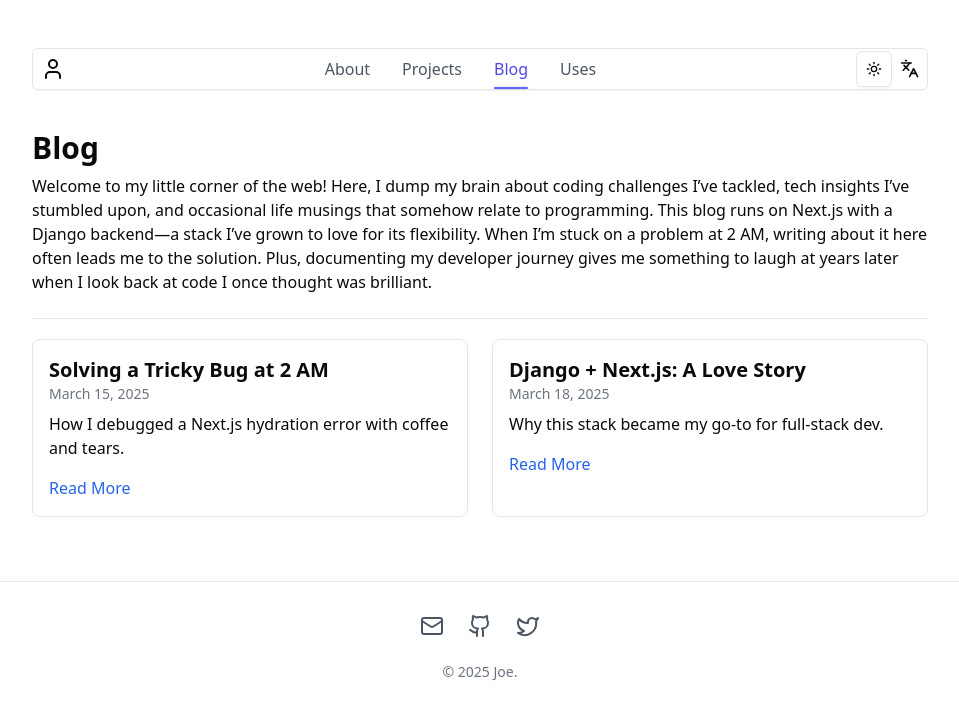
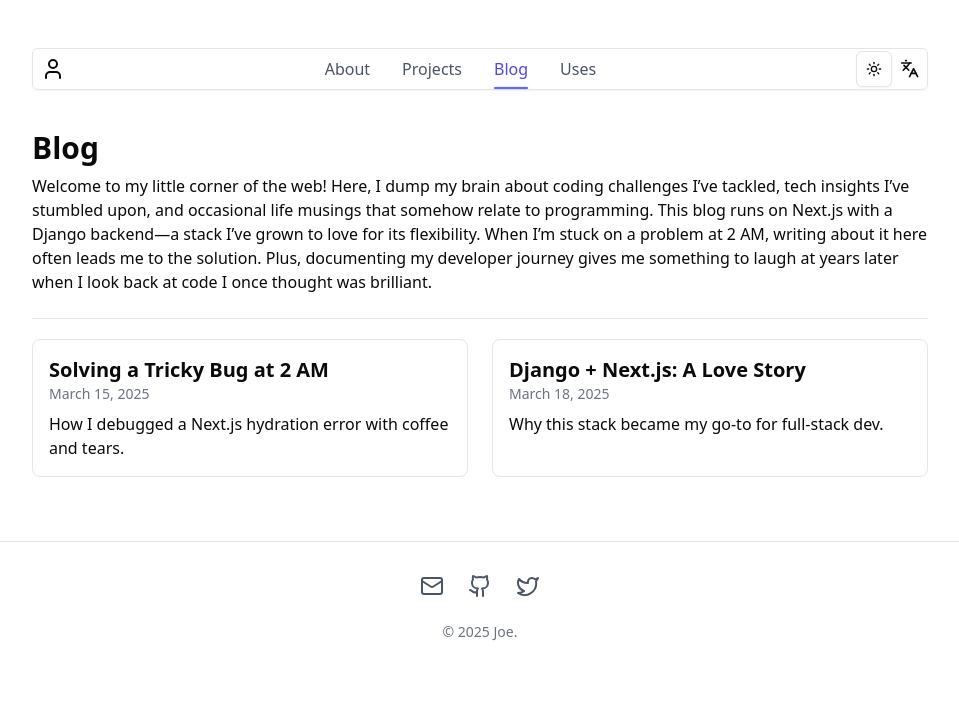
Before and after one commit to tzniceguy/portfolio, a Next.js app: page /blog in a window 1280 px wide. Shown: the top 718 px of the page, without its empty margins (160-1119 px from the left). Built offline with nearby package versions, Linux system fonts and the light colour scheme.

Commit message:
refactor: using link for navigation towards a specific post

```diff
--- a/components/blog-showcase.tsx
+++ b/components/blog-showcase.tsx
@@ -1,23 +1,19 @@
 import { posts } from "@/lib/blog";
+import Link from "next/link";
 
 export default function BlogShowcase() {
   return (
     <div className="grid md:grid-cols-2 gap-6 mt-5">
       {posts.map((post) => (
-        <div
+        <Link
+          href="/"
           key={post.id}
           className="border rounded-lg p-4 hover:shadow-lg transition-shadow"
         >
           <h2 className="text-xl font-semibold">{post.title}</h2>
           <p className="text-sm text-gray-500">{post.date}</p>
           <p className="mt-2 text-base">{post.excerpt}</p>
-          <a
-            href={`/blog/${post.id}`}
-            className="mt-4 inline-block text-blue-600 hover:underline"
-          >
-            Read More
-          </a>
-        </div>
+        </Link>
       ))}
     </div>
   );
```
